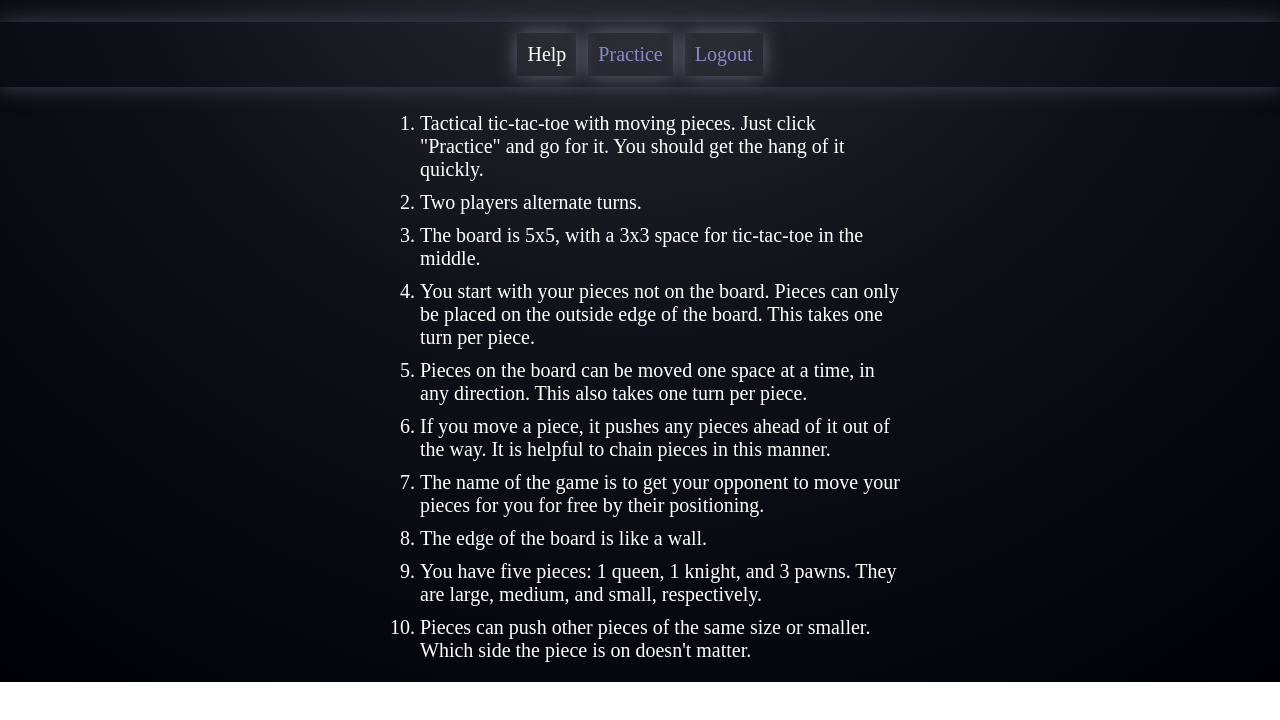
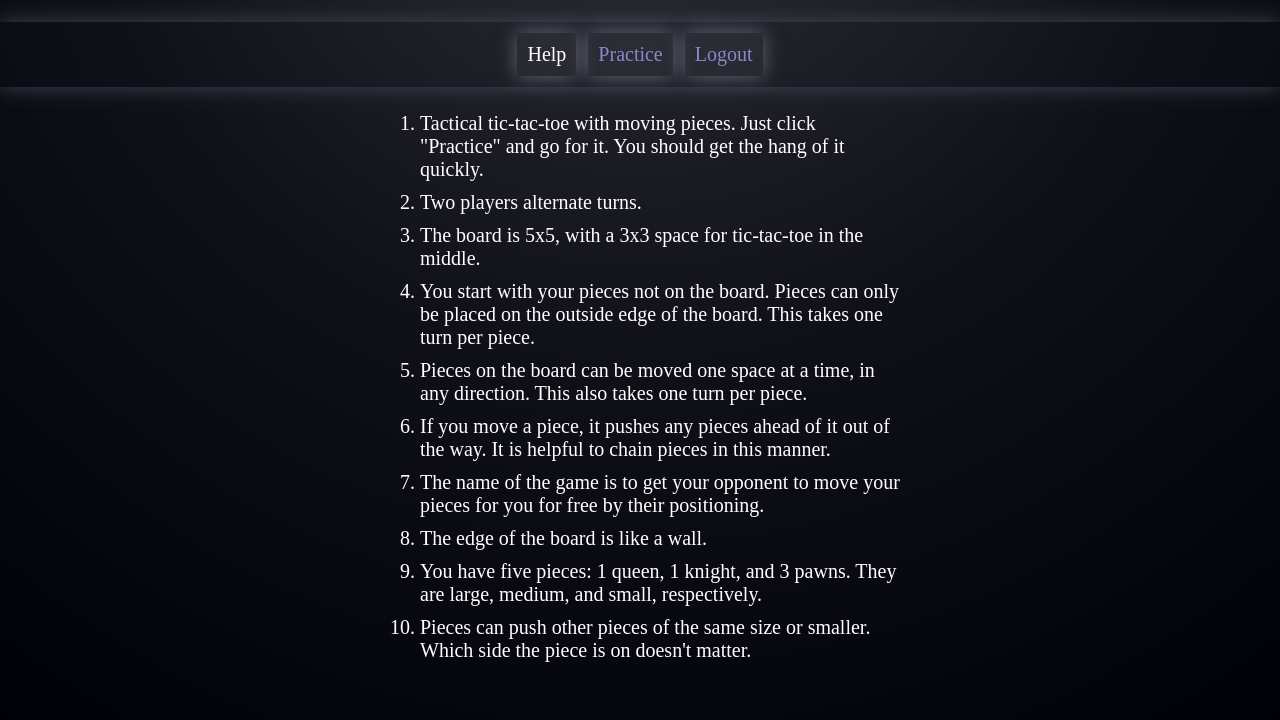
Before and after one commit to knighton/toetactic, a website: page src/help_in.html in a window 1280 px wide. Shown: the part 202-922 px from the top of the page. Before the commit the page ends 884 px from the top, so only its background shows below. Drawn offline with nearby package versions, Linux system fonts and the light colour scheme.

Commit message:
Body height (firefox).

```diff
--- a/src/help_in.html
+++ b/src/help_in.html
@@ -10,6 +10,7 @@ body {
         #101018 50%,
         #000008 100%
     );
+    height: 100%;
 }
 a:link {
     text-decoration: none;
```
Also changed, not shown: src/help_out.html (+1 -0 lines), src/index.html (+1 -0 lines), src/login.html (+1 -0 lines), src/main.html (+1 -0 lines), src/practice_in.html (+1 -0 lines), src/practice_out.html (+1 -0 lines), src/register.html (+1 -0 lines).
